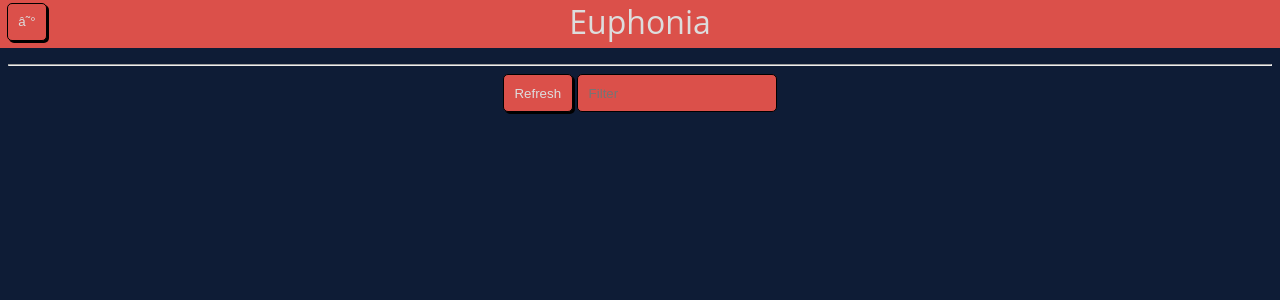
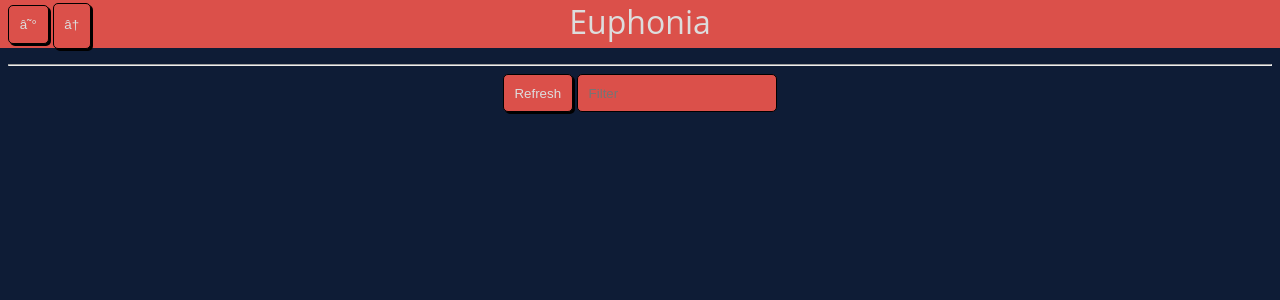
Before and after one commit to Xwilarg/Euphonia, a PHP site: page / in a window 1280 px wide. Shown: the top 300 px of the page. Run offline with PHP 8.4, Linux system fonts and the light colour scheme.

Commit message:
Add back button

```diff
--- a/css/index.css
+++ b/css/index.css
@@ -18,7 +18,7 @@ html {
     text-align: center;
 }
 
-#toggle-settings {
+#banner-buttons {
     position: fixed;
     top: .2em;
     left: .5em;
--- a/index.html
+++ b/index.html
@@ -8,7 +8,10 @@
     </head>
     <body>
         <div id="banner">Euphonia</div>
-        <button id="toggle-settings">☰</button>
+        <div id="banner-buttons">
+            <button id="toggle-settings">☰</button>
+            <button id="back">←</button>
+        </div>
         <div id="settings" hidden>
             Remote server: <input type="text"/><button id="remoteUrl">Reset</button>
             <hr/>
```
Also changed, not shown: src/getMusics.js (+7 -0 lines).
